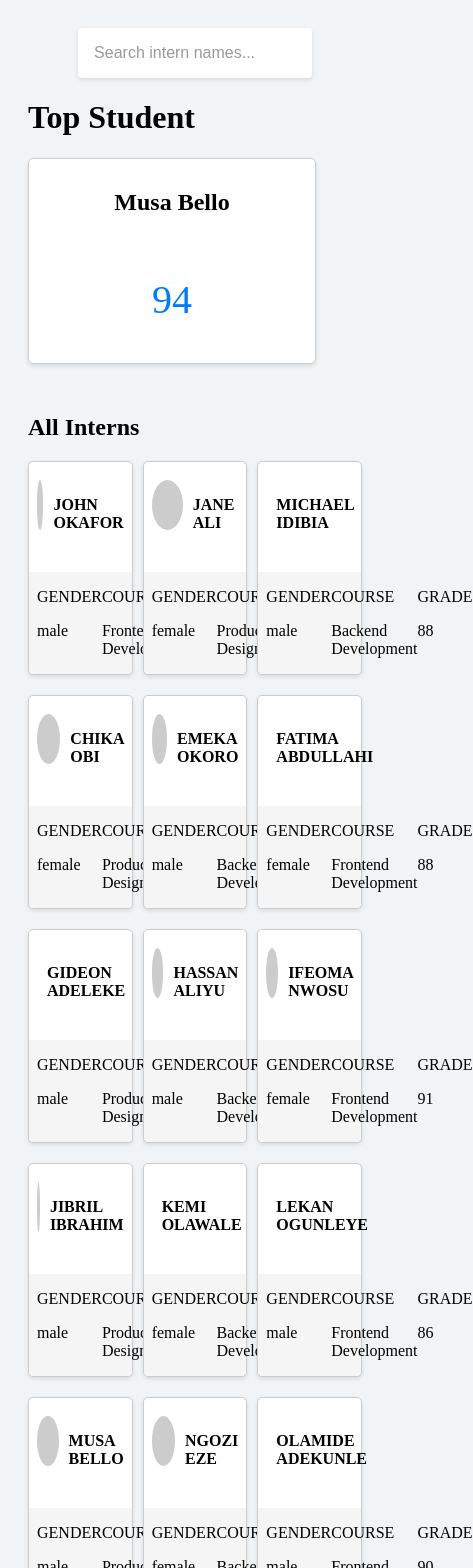
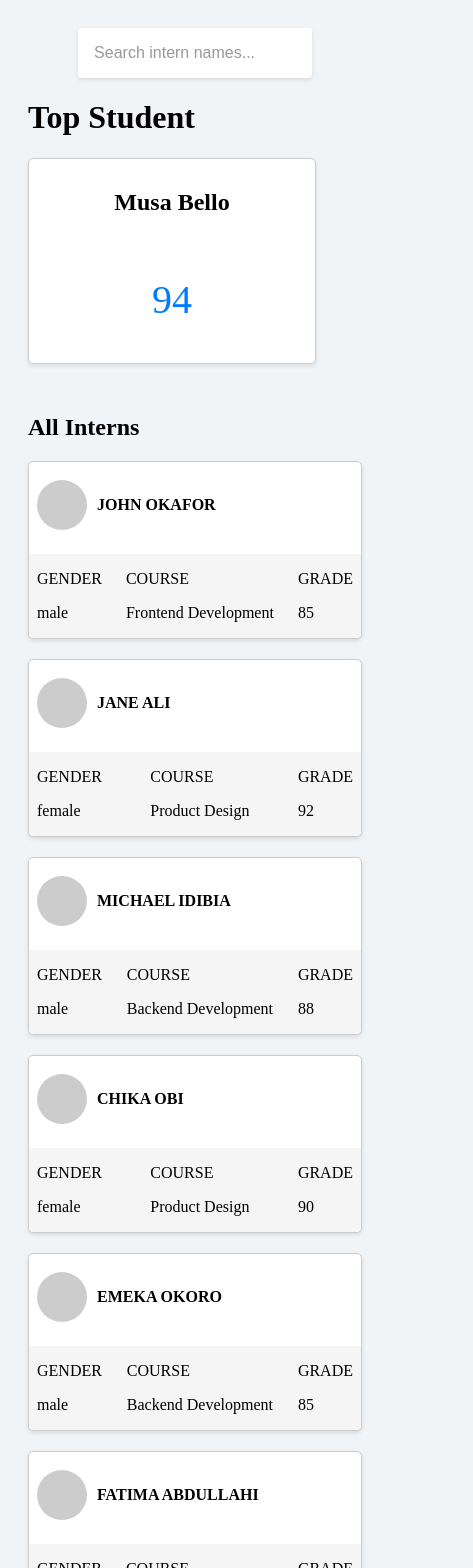
Before and after one commit to CrownedTechie/interngrades-dashboard, a React (Create React App) app: page / in a window 390 px wide. Shown: the top 1568 px of the page, 473 px wide, since content can reach past the window. Built offline with nearby package versions, Linux system fonts and the light colour scheme.

Commit message:
Updated styles.css

```diff
--- a/src/styles.css
+++ b/src/styles.css
@@ -145,6 +145,12 @@ body {
 
 @media (max-width: 768px) {
   .intern-container {
-    flex-wrap: wrap;
+    display: flex;
+    flex-direction: column;
+  }
+
+  .intern {
+    width: 100%;
+    max-width: none;
   }
 }
```
